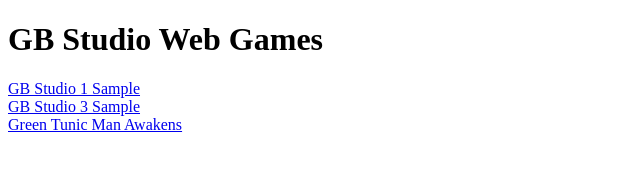
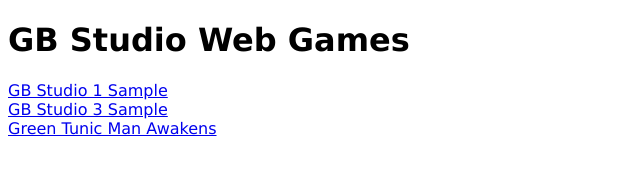
Before and after one commit to kjellnet/kjellnet.github.io, a plain HTML site: page gbstudio/index.html in a window 1280 px wide. Shown: the whole page, without its empty margins (0-640 px from the left). Drawn offline with Linux system fonts and the light colour scheme.

Commit message:
Update index.html

```diff
--- a/gbstudio/index.html
+++ b/gbstudio/index.html
@@ -4,9 +4,9 @@
         <title>GB Studio Web Games</title>
     </head>
     <body>
-        <h1>GB Studio Web Games</h1>
-	  <a href="gbstudio1sample">GB Studio 1 Sample<br></a>
-	  <a href="gbstudio3sample">GB Studio 3 Sample<br></a>
-        <a href="zladx">Green Tunic Man Awakens<br></a>
+        <h1 style="font-family:verdana;"> GB Studio Web Games</h1>
+	  <a style="font-family:verdana;" href="gbstudio1sample">GB Studio 1 Sample<br></a>
+	  <a style="font-family:verdana;" href="gbstudio3sample">GB Studio 3 Sample<br></a>
+      <a style="font-family:verdana;" href="zladx">Green Tunic Man Awakens<br></a>
     </body>
 </html>
```
